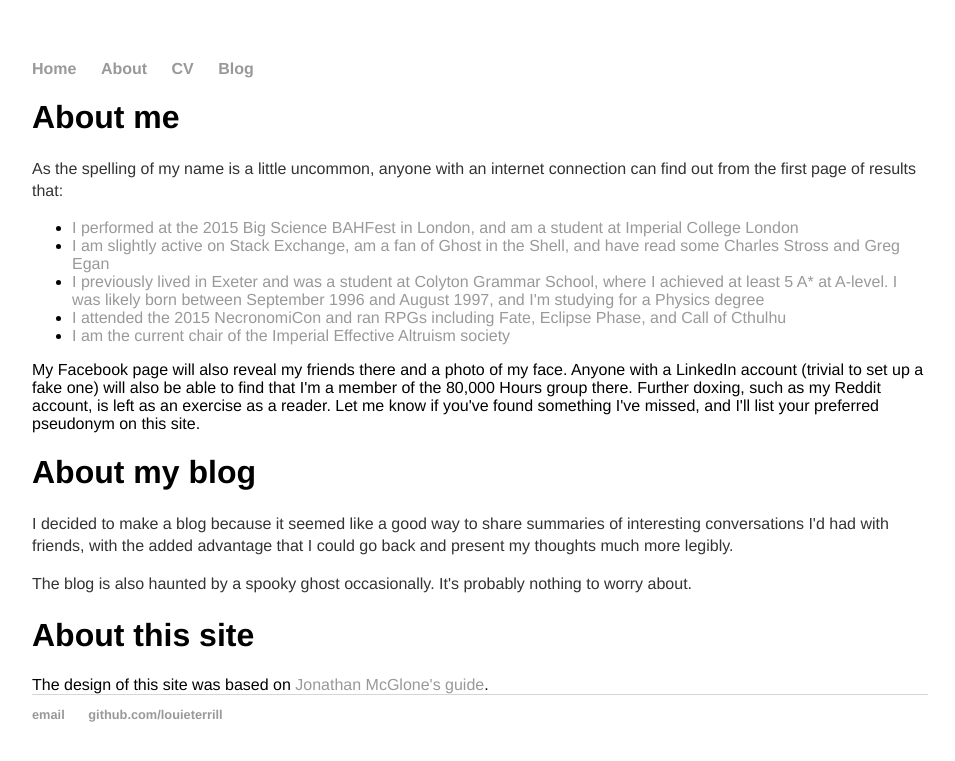
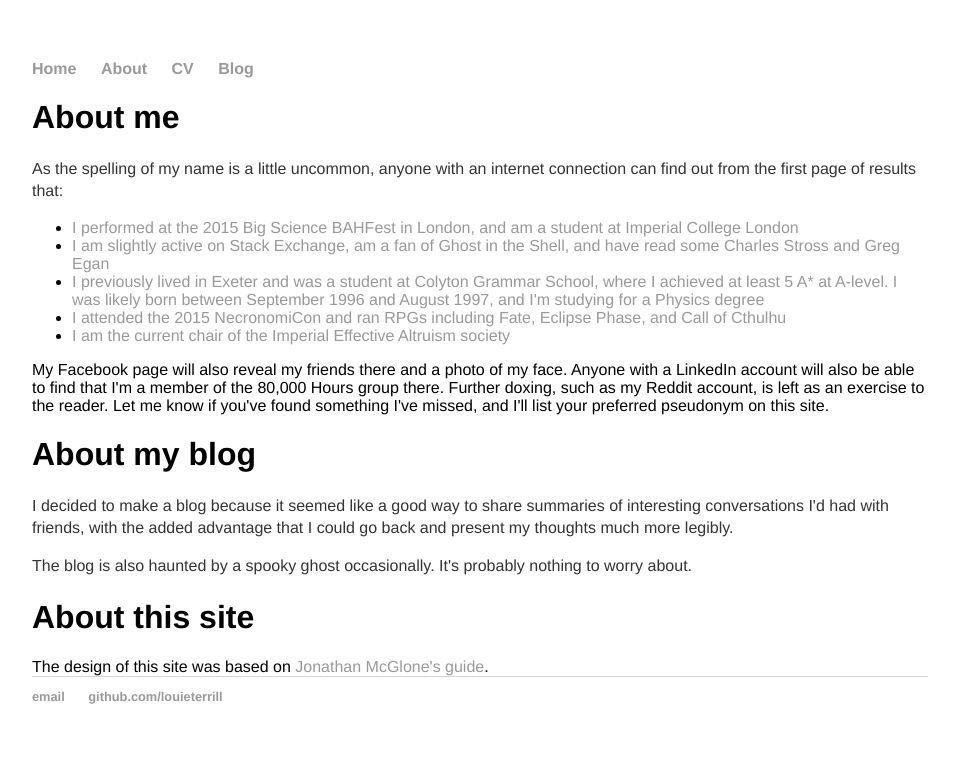
Before and after one commit to LouieTerrill/LouieTerrill.github.io, a Jekyll site: the page built from about/index.html, in a window 1280 px wide. Shown: the top 761 px of the page, without its empty margins (160-1115 px from the left). Built offline with Jekyll 4.4.1, drawn with Linux system fonts in a browser that asks for light colours.

Commit message:
Update index.html

```diff
--- a/about/index.html
+++ b/about/index.html
@@ -24,8 +24,8 @@ title: About
     </li>
 </ul>
   My Facebook page will also reveal my friends there and a photo of my face.
-  Anyone with a LinkedIn account (trivial to set up a fake one) will also be able to find that I'm a member of the 80,000 Hours group there.
-  Further doxing, such as my Reddit account, is left as an exercise as a reader.
+  Anyone with a LinkedIn account will also be able to find that I'm a member of the 80,000 Hours group there.
+  Further doxing, such as my Reddit account, is left as an exercise to the reader.
   Let me know if you've found something I've missed, and I'll list your preferred pseudonym on this site.
 </p>
 
```
